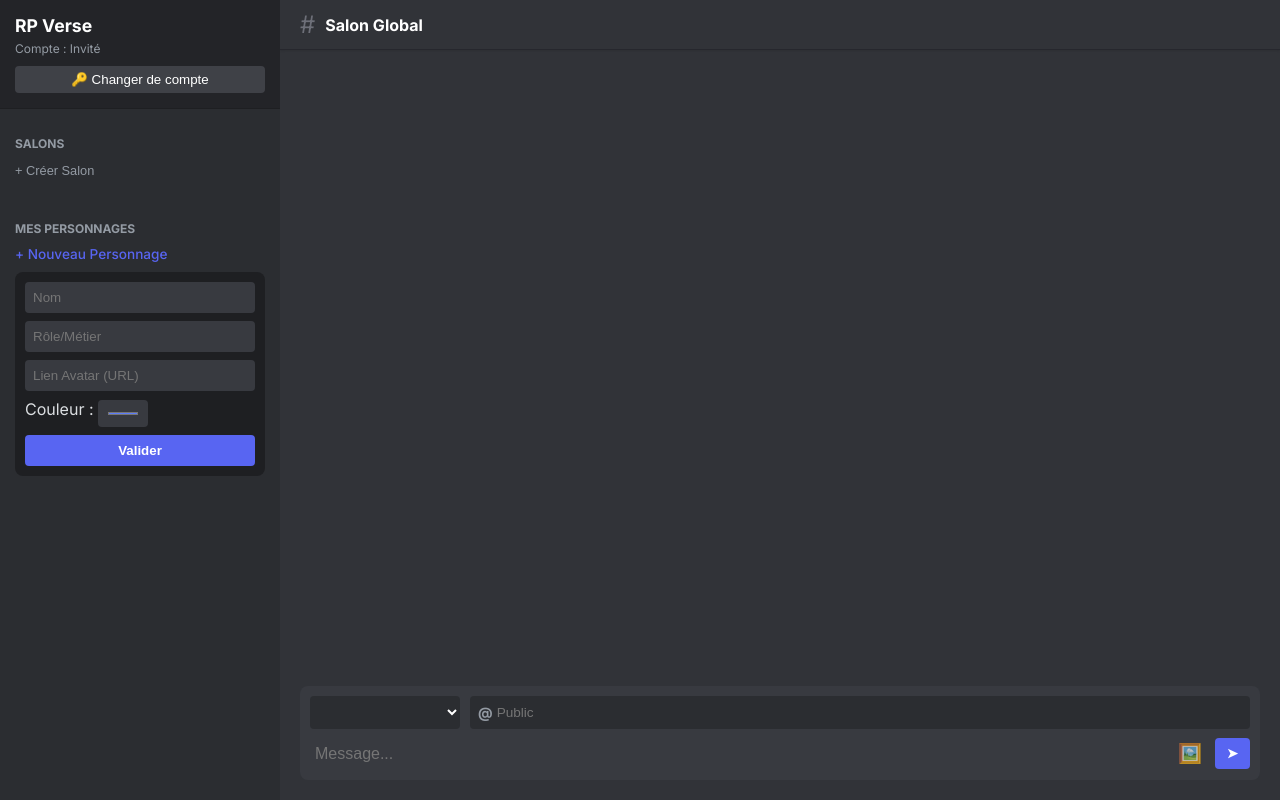
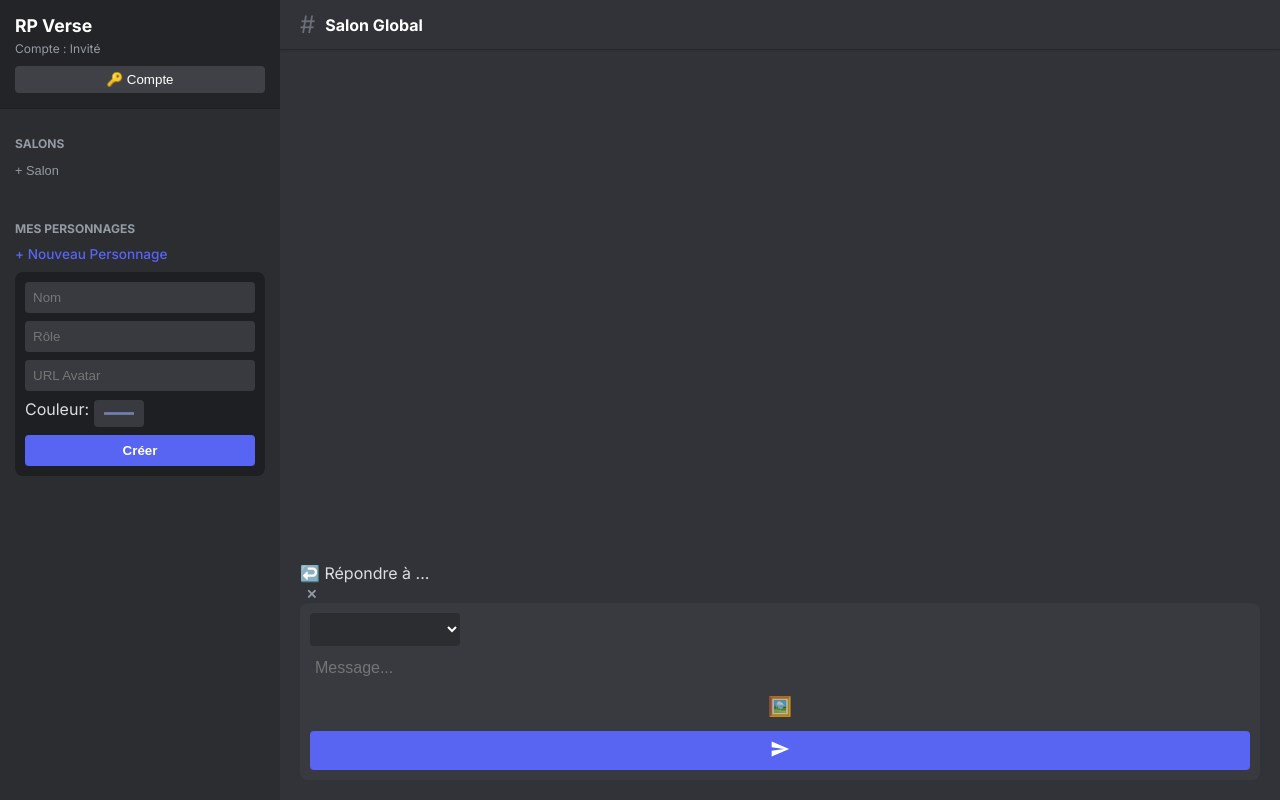
Before and after one commit to ROM1JAK/cosmos, a website: page index.html in a window 1280 px wide. Both pictures are taken after a click on the element "+ Nouveau Personnage". Drawn offline with nearby package versions, Linux system fonts and the light colour scheme; no server answers.

Commit message:
Update index.html

```diff
--- a/index.html
+++ b/index.html
@@ -10,7 +10,6 @@
 <body>
 
     <div id="mobile-overlay" onclick="toggleSidebar()"></div>
-
     <button id="menu-toggle-btn" onclick="toggleSidebar()">
         <svg viewBox="0 0 24 24" width="24" height="24"><path fill="currentColor" d="M3 18h18v-2H3v2zm0-5h18v-2H3v2zm0-7v2h18V6H3z"/></svg>
     </button>
@@ -24,29 +23,43 @@
                     <button class="btn-close-sidebar" onclick="toggleSidebar()">✕</button>
                 </div>
                 <div id="player-id-display">Chargement...</div>
-                <button class="btn-login" onclick="loginUser()">🔑 Changer de compte</button>
+                <button class="btn-login" onclick="loginUser()">🔑 Compte</button>
             </div>
 
             <div class="sidebar-section">
                 <h3>Salons</h3>
                 <div id="roomList"></div>
-                <button class="btn-add-room" onclick="createRoomPrompt()">+ Créer Salon</button>
+                <button class="btn-add-room" onclick="createRoomPrompt()">+ Salon</button>
             </div>
 
             <div class="sidebar-section">
                 <h3>Mes Personnages</h3>
                 <div id="myCharList"></div>
+                <div class="create-form-toggle" onclick="toggleCreateForm()">+ Nouveau Personnage</div>
 
-                <div class="create-form-toggle" onclick="toggleCreateForm()">+ Nouveau Personnage</div>
                 <div id="create-char-form" class="create-form hidden">
                     <input type="text" id="newCharName" placeholder="Nom">
-                    <input type="text" id="newCharRole" placeholder="Rôle/Métier">
-                    <input type="text" id="newCharAvatar" placeholder="Lien Avatar (URL)">
+                    <input type="text" id="newCharRole" placeholder="Rôle">
+                    <input type="text" id="newCharAvatar" placeholder="URL Avatar">
                     <div class="color-picker-wrapper">
-                        <span>Couleur :</span>
-                        <input type="color" id="newCharColor" value="#5c7cfa">
+                        <span>Couleur:</span> <input type="color" id="newCharColor" value="#5c7cfa">
                     </div>
-                    <button onclick="createCharacter()" class="btn-primary">Valider</button>
+                    <button onclick="createCharacter()" class="btn-primary">Créer</button>
+                </div>
+
+                <div id="edit-char-form" class="create-form hidden" style="border: 1px solid #eab308;">
+                    <h4 style="margin:0 0 5px 0; font-size:0.8em; color:#eab308;">Modifier Personnage</h4>
+                    <input type="hidden" id="editCharOriginalName">
+                    <input type="text" id="editCharName" placeholder="Nouveau Nom">
+                    <input type="text" id="editCharRole" placeholder="Nouveau Rôle">
+                    <input type="text" id="editCharAvatar" placeholder="Nouvel Avatar">
+                    <div class="color-picker-wrapper">
+                        <span>Couleur:</span> <input type="color" id="editCharColor">
+                    </div>
+                    <div style="display:flex; gap:5px;">
+                        <button onclick="submitEditCharacter()" class="btn-primary" style="background:#eab308; color:black;">Sauver</button>
+                        <button onclick="cancelEditCharacter()" class="btn-primary" style="background:#444;">Annuler</button>
+                    </div>
                 </div>
             </div>
         </div>
@@ -59,29 +72,27 @@
 
             <div id="messages"></div>
 
+            <div id="typing-indicator"></div>
+
             <div id="input-wrapper">
-                <div id="reply-bar">
-                    <div class="reply-info">
-                        <span class="reply-icon">↩️</span>
-                        <span>Répondre à <strong id="reply-target-name">Pseudo</strong></span>
+
+                <div id="context-bar" class="hidden">
+                    <div class="context-info">
+                        <span id="context-icon">↩️</span>
+                        <span id="context-text">Répondre à ...</span>
                     </div>
-                    <button class="btn-close-reply" onclick="cancelReply()">✕</button>
+                    <button class="btn-close-reply" onclick="cancelContext()">✕</button>
                 </div>
 
                 <div id="input-zone">
-                    <div class="input-top-row">
-                        <select id="charSelector"></select>
-                        <div class="target-addon">
-                            <span class="at-symbol">@</span>
-                            <input type="text" id="targetInput" placeholder="Public">
-                        </div>
-                    </div>
+                    <select id="charSelector"></select>
 
-                    <div class="input-bottom-row">
-                        <input id="txtInput" type="text" autocomplete="off" placeholder="Message..." />
-                        <button class="btn-icon" onclick="askForImage()">🖼️</button>
-                        <button class="btn-send" onclick="sendMessage()">➤</button>
-                    </div>
+                    <input id="txtInput" type="text" autocomplete="off" placeholder="Message..." />
+
+                    <button class="btn-icon" onclick="askForImage()" title="Image">🖼️</button>
+                    <button class="btn-send" onclick="sendMessage()">
+                        <svg viewBox="0 0 24 24" width="20" height="20" fill="currentColor"><path d="M2.01 21L23 12 2.01 3 2 10l15 2-15 2z"></path></svg>
+                    </button>
                 </div>
             </div>
         </div>
```
